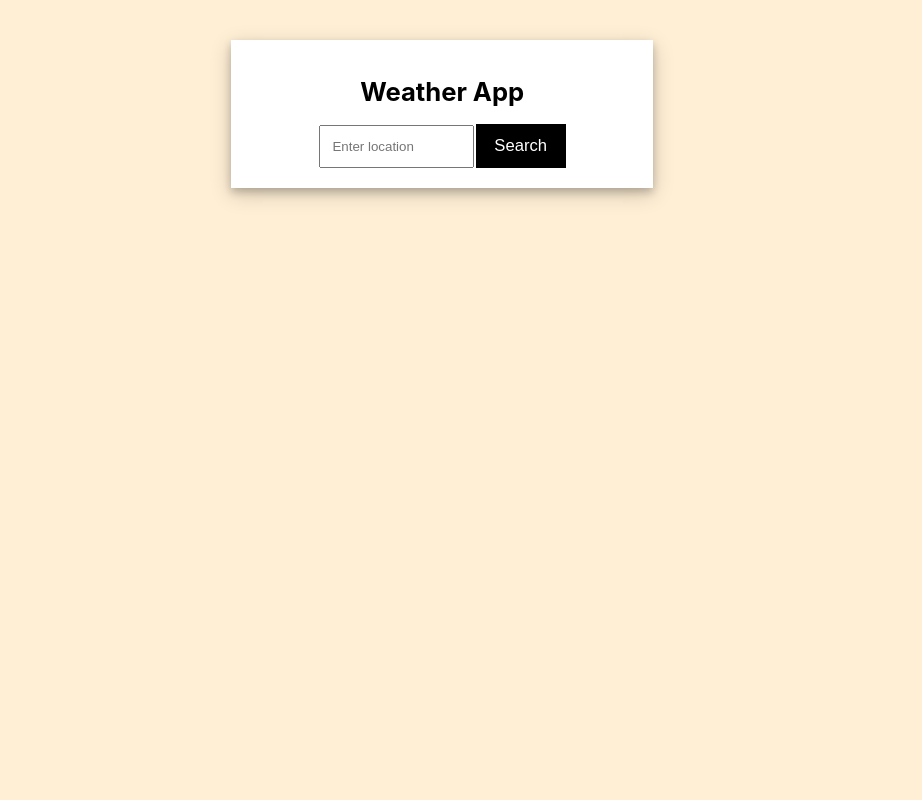
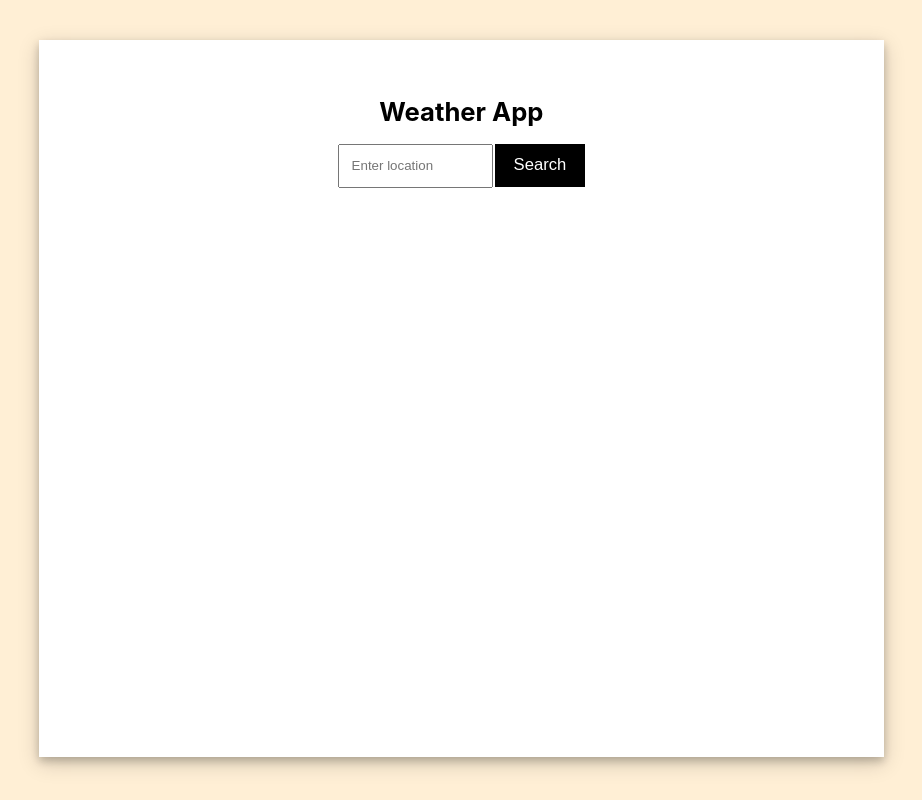
Before and after one commit to varunks3/weather-app-react, a React (Create React App) app: page / in a window 1280 px wide. Shown: the whole page, without its empty margins (217-1139 px from the left). Built offline with nearby package versions, Linux system fonts and the light colour scheme.

Commit message:
update-container-size

```diff
--- a/src/components/WeatherApp.css
+++ b/src/components/WeatherApp.css
@@ -5,9 +5,9 @@
     box-shadow: 0 4px 8px 0 rgba(0, 0, 0, 0.2), 0 6px 20px 0 rgba(0, 0, 0, 0.19);
     background-color: white;
     padding: 5%;
-    width: 30vw;
     margin-top: 5vh;
-
+    width: 60vw;
+    height: 80vh;
   }
   p{
     font-size: 2vw;
```
Also changed, not shown: src/index.css (+0 -8 lines).
